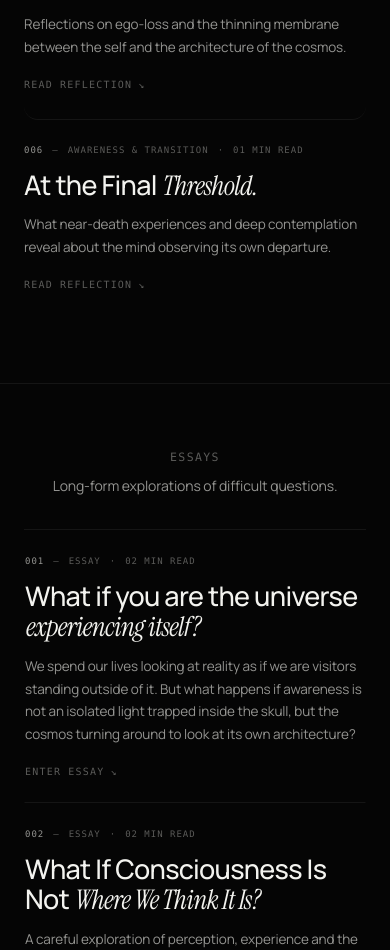
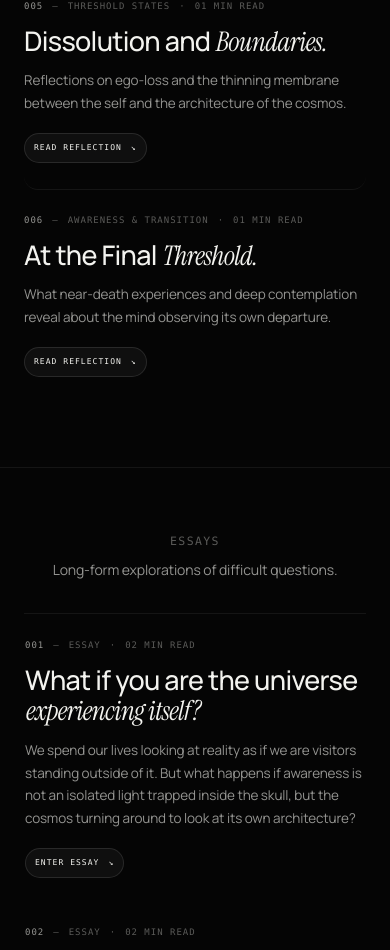
Before and after one commit to shahriarbappy60-ship-it/personal-universe, a React (Vite) app: page /wonder in a window 390 px wide. Shown: the part 2417-3367 px from the top of the page. Built offline with nearby package versions, Linux system fonts and the light colour scheme.

Commit message:
fix: simplify wonder previews to action-only highlights

```diff
--- a/src/styles/wonder.css
+++ b/src/styles/wonder.css
@@ -1758,3 +1758,81 @@ html[data-theme="light"] .wonder-page .wonder-reflection-row.is-expanded .wonder
     padding-right:18px;
   }
 }
+
+
+/* =========================================================
+   WONDER — QUIET PREVIEWS, HIGHLIGHT ONLY THE ENTRY ACTION
+========================================================= */
+
+/* Remove preview-surface highlighting entirely. */
+.wonder-page .wonder-reflection-row.is-expanded,
+.wonder-page .wonder-essay-wrapper .wonder-editorial-row,
+.wonder-page .wonder-essay-wrapper .wonder-editorial-row:hover{
+  background:transparent;
+  border-color:transparent;
+}
+
+/* The action is the only preview element that receives emphasis. */
+.wonder-page .wonder-row-action{
+  display:flex;
+  align-items:center;
+  margin-top:20px;
+}
+
+.wonder-page .wonder-read-action{
+  display:inline-flex;
+  align-items:center;
+  gap:9px;
+  min-height:32px;
+  padding:7px 11px;
+  border:1px solid var(--glass-border);
+  border-radius:999px;
+  background:var(--glass-bg);
+  color:var(--text);
+  font-family:var(--font-mono);
+  font-size:9px;
+  font-weight:500;
+  letter-spacing:.13em;
+  line-height:1;
+  text-transform:uppercase;
+  transition:background .22s var(--ease),border-color .22s var(--ease),transform .22s var(--ease);
+}
+
+.wonder-page .wonder-read-action:hover{
+  background:var(--glass-bg-hover);
+  border-color:var(--line-strong);
+  transform:translateX(2px);
+}
+
+.wonder-page .wonder-read-arrow{
+  display:inline-block;
+  transition:transform .25s var(--ease);
+}
+
+.wonder-page .wonder-essay-wrapper.is-expanded .wonder-editorial-row{
+  background:transparent;
+}
+
+/* Keep expanded reading surfaces untouched by preview styling. */
+.wonder-page .wonder-essay-wrapper.is-expanded{
+  background:var(--glass-bg);
+}
+
+@media(max-width:768px){
+  .wonder-page .wonder-row-action{
+    margin-top:18px;
+  }
+
+  .wonder-page .wonder-read-action{
+    min-height:30px;
+    padding:7px 10px;
+    font-size:8.5px;
+  }
+}
+
+@media(max-width:420px){
+  .wonder-page .wonder-read-action{
+    padding:7px 9px;
+    font-size:8px;
+  }
+}
```
